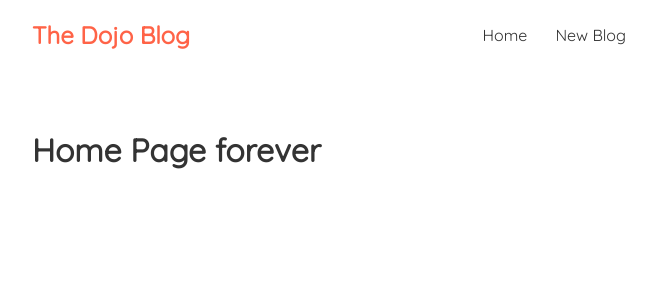
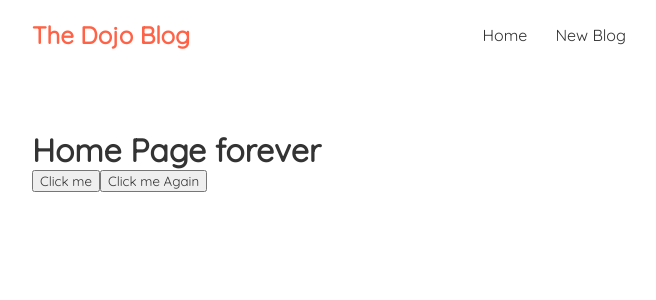
Before and after one commit to Bhaminishivram/react_net_ninja_blog_project, a React (Create React App) app: page / in a window 1280 px wide. Shown: the top 300 px of the page, without its empty margins (308-964 px from the left). Built offline with nearby package versions, Linux system fonts and the light colour scheme.

Commit message:
on Click event

```diff
--- a/src/App.css
+++ b/src/App.css
@@ -1,5 +1,8 @@
 
 @import url('https://fonts.googleapis.com/css2?family=Quicksand&display=swap');
+
+
+@import url('https://fonts.googleapis.com/css2?family=Roboto:wght@300&display=swap');
 
 *{
   margin: 0;
--- a/src/homePage.jsx
+++ b/src/homePage.jsx
@@ -1,8 +1,31 @@
 import React from 'react';
 const HomePage = () => {
+
+     const handleClick   = (e) => {
+         console.log("Hello , ninjas", e);
+     }
+       const handleClickAgain =(name, e) =>{
+         console.log("Hello" + name, e.target.value);
+       }
     return (
         <div className="home">
-  <h1> Home Page forever</h1>
+          <h1> Home Page forever</h1>
+           <button onClick={handleClick}>Click me</button>
+          {/* <button onClick={handleClick()}>Click me</button> */}
+          {/* <button onClick={handleClickAgain('Bhamini')}>Click me Again</button> */}
+
+          {/* using Arrow function in onClick Event button  */}
+          {/* <button onClick={() => {
+            handleClickAgain(" Prashantha")
+          }}>
+        Click me Again
+          </button> */}
+
+<button onClick={(e) =>
+            handleClickAgain(" Prashantha", e)
+          }>
+        Click me Again
+          </button>
         </div>
       );
 }
--- a/src/index.js
+++ b/src/index.js
@@ -2,16 +2,8 @@ import React from 'react';
 import ReactDOM from 'react-dom';
 import './index.css';
 import App from './App';
-import reportWebVitals from './reportWebVitals';
 
 ReactDOM.render(
-  <React.StrictMode>
-    <App />
-  </React.StrictMode>,
+    <App />,
   document.getElementById('root')
 );
-
-// If you want to start measuring performance in your app, pass a function
-// to log results (for example: reportWebVitals(console.log))
-// or send to an analytics endpoint. Learn more: https://bit.ly/CRA-vitals
-reportWebVitals();
```
Also changed, not shown: src/App.js (+4 -4 lines).
